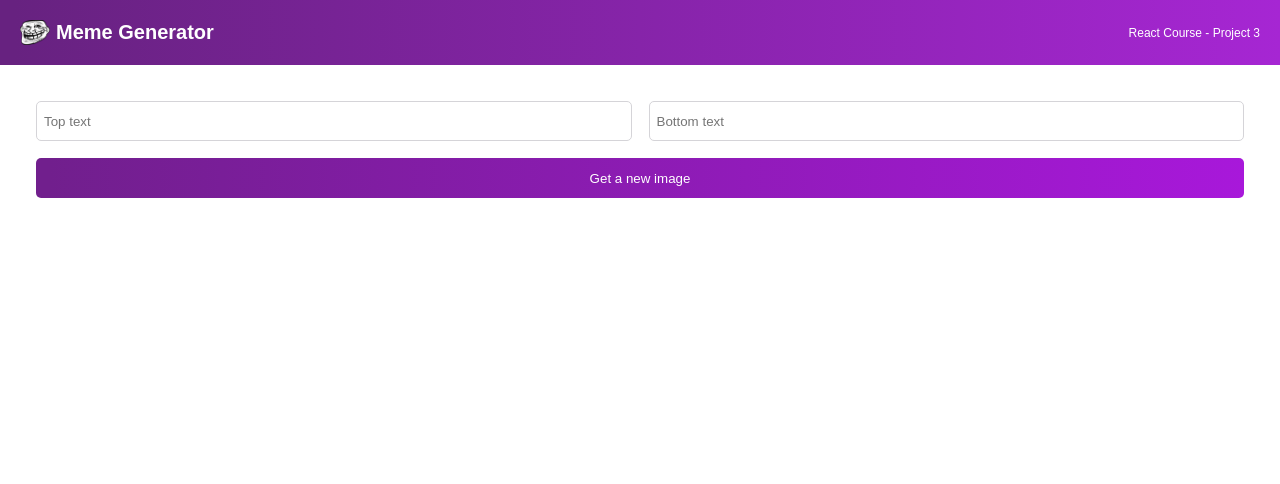
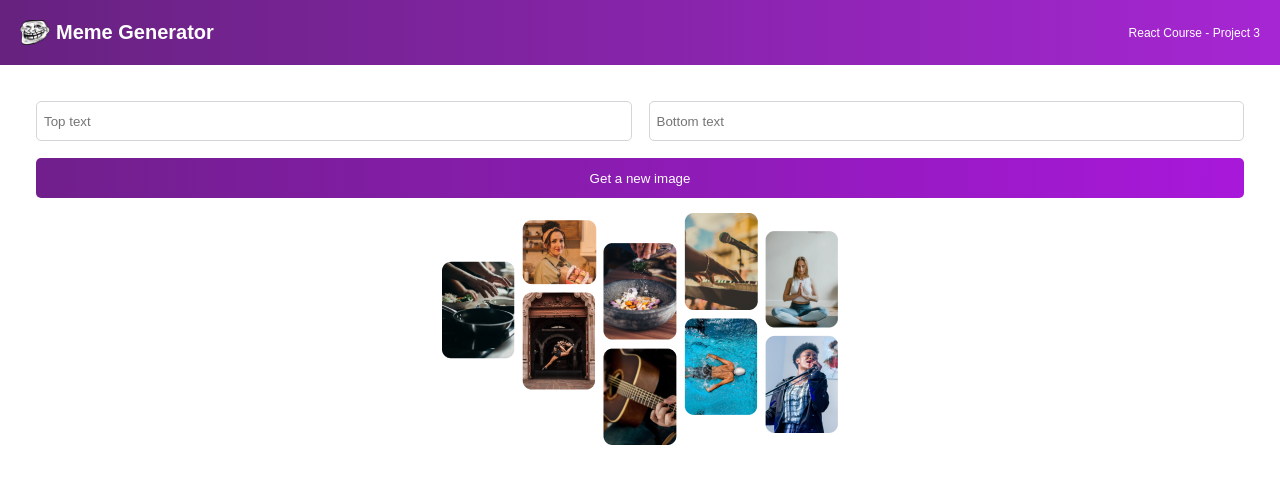
Before and after one commit to Augusto-Carissimo/meme_generator, a React (Create React App) app: page / in a window 1280 px wide. Shown: the top 484 px of the page. Built offline with nearby package versions, Linux system fonts and the light colour scheme.

Commit message:
Add getRandomImgMeme from memeData.js

```diff
--- a/src/components/Meme.js
+++ b/src/components/Meme.js
@@ -1,13 +1,36 @@
+import React from 'react';
 import '../index.css'
+import memeData from '../memeData.js'
 
 function Meme() {
+
+  const [meme, setMeme] = React.useState({
+    topText: '',
+    bottonText: '',
+    randomImage: 'Group 77.png'
+  })
+
+  const [allMemeImages, setAllMemeImages] = React.useState(memeData)
+
+  function getRandomImgMeme() {
+    const memeArray = allMemeImages.data.memes
+    const random = Math.floor(Math.random() * memeArray.length)
+    const url = memeArray[random].url
+    setMeme(prevState => ({
+      ...prevState,
+      randomImage: url
+    }))
+  }
+
   return(
     <main>
-      <form className='form'>
+      <div className='form'>
         <input type='text' placeholder='Top text' className='form-input'/>
         <input type='text' placeholder='Bottom text' className='form-input'/>
-        <button className='form-button'> Get a new image </button>
-      </form>
+        <button onClick={getRandomImgMeme} className='form-button'> Get a new image </button>
+      </div>
+
+      <img src={require("../images/memes/" + meme.randomImage)} className='meme-image'/>
     </main>
   )
 }
--- a/src/index.css
+++ b/src/index.css
@@ -57,3 +57,10 @@ main {
   border: none;
   cursor: pointer;
 }
+
+.meme-image {
+  display: block;
+  margin-left: auto;
+  margin-right: auto;
+  margin-top: 15px;
+}
--- /dev/null
+++ b/src/memeData.js
@@ -0,0 +1,25 @@
+const memeData = {
+  "success": true,
+  "data": {
+    "memes": [
+      {
+        "id": "1",
+        "url": "Group 77.png"
+      },
+      {
+        "id": "2",
+        "url": "Rectangle 84.png"
+      },
+      {
+        "id": "3",
+        "url": "image-12.png"
+      },
+      {
+        "id": "4",
+        "url": "mountain-bike.png"
+      },
+    ]
+  }
+}
+
+export default memeData
```
